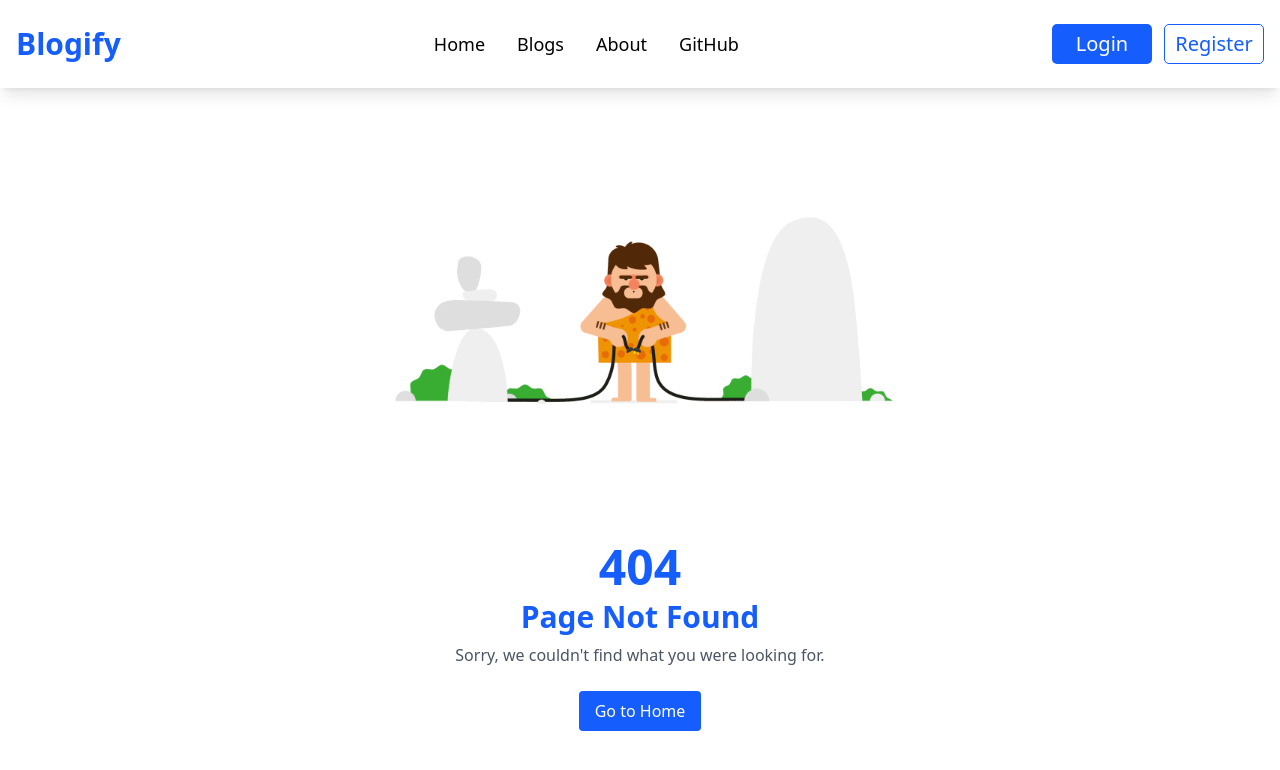
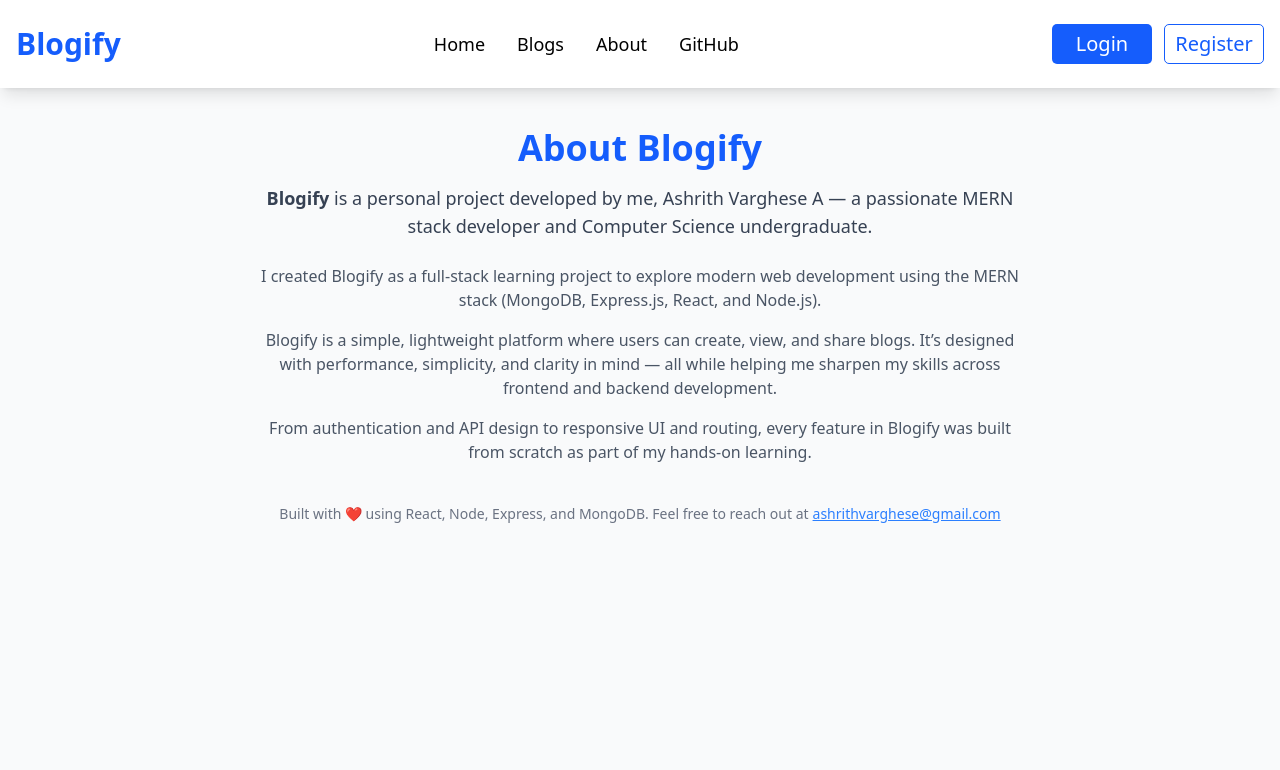
Before and after one commit to AshrithVarghese/blogify-frontend, a React (Vite) app: page /about in a window 1280 px wide. Before the commit this address had no page. Shown: the top 770 px of the page. Built offline with nearby package versions, Linux system fonts and the light colour scheme.

Commit message:
Added about us page

```diff
--- a/src/App.jsx
+++ b/src/App.jsx
@@ -8,8 +8,9 @@ import PostDetails from './pages/PostDetails'
 import WriteBlog from './pages/WriteBlog'
 import { ToastContainer } from 'react-toastify';
 import 'react-toastify/dist/ReactToastify.css';
-import Profile from './pages/Profile'
+import Profile from './pages/Profile.jsx'
 import NotFound from './pages/NotFound'
+import About from './pages/About.jsx'
 
 
 function App() {
@@ -24,6 +25,7 @@ function App() {
         <Route path="/posts/:id" element={<PostDetails />} />
         <Route path="/writeblog" element={<WriteBlog />} />
         <Route path="/profile" element={<Profile />} />
+        <Route path="/about" element={<About />} />
 
         {/* This should be always LAST */}
         <Route path="*" element={<NotFound />} />
--- /dev/null
+++ b/src/pages/About.jsx
@@ -0,0 +1,37 @@
+import React from 'react'
+
+const About = () => {
+  return (
+    <div className="min-h-screen bg-gray-50 mt-20 px-6 py-12 text-center">
+      <div className="max-w-3xl mx-auto">
+        <h1 className="text-4xl font-bold text-blue-600 mb-4">About Blogify</h1>
+        <p className="text-gray-700 text-lg mb-6">
+          <span className="font-semibold">Blogify</span> is a personal project developed by me, Ashrith Varghese A — a passionate MERN stack developer and Computer Science undergraduate.
+        </p>
+
+        <div className="space-y-4 text-gray-600 text-md">
+          <p>
+            I created Blogify as a full-stack learning project to explore modern web development using the MERN stack (MongoDB, Express.js, React, and Node.js).
+          </p>
+          <p>
+            Blogify is a simple, lightweight platform where users can create, view, and share blogs. It’s designed with performance, simplicity, and clarity in mind — all while helping me sharpen my skills across frontend and backend development.
+          </p>
+          <p>
+            From authentication and API design to responsive UI and routing, every feature in Blogify was built from scratch as part of my hands-on learning.
+          </p>
+        </div>
+
+        <div className="mt-10">
+          <p className="text-sm text-gray-500">
+            Built with ❤️ using React, Node, Express, and MongoDB. Feel free to reach out at
+            <a href="mailto:ashrithvarghese@gmail.com" className="text-blue-500 underline ml-1">
+              ashrithvarghese@gmail.com
+            </a>
+          </p>
+        </div>
+      </div>
+    </div>
+  );
+}
+
+export default About
```
